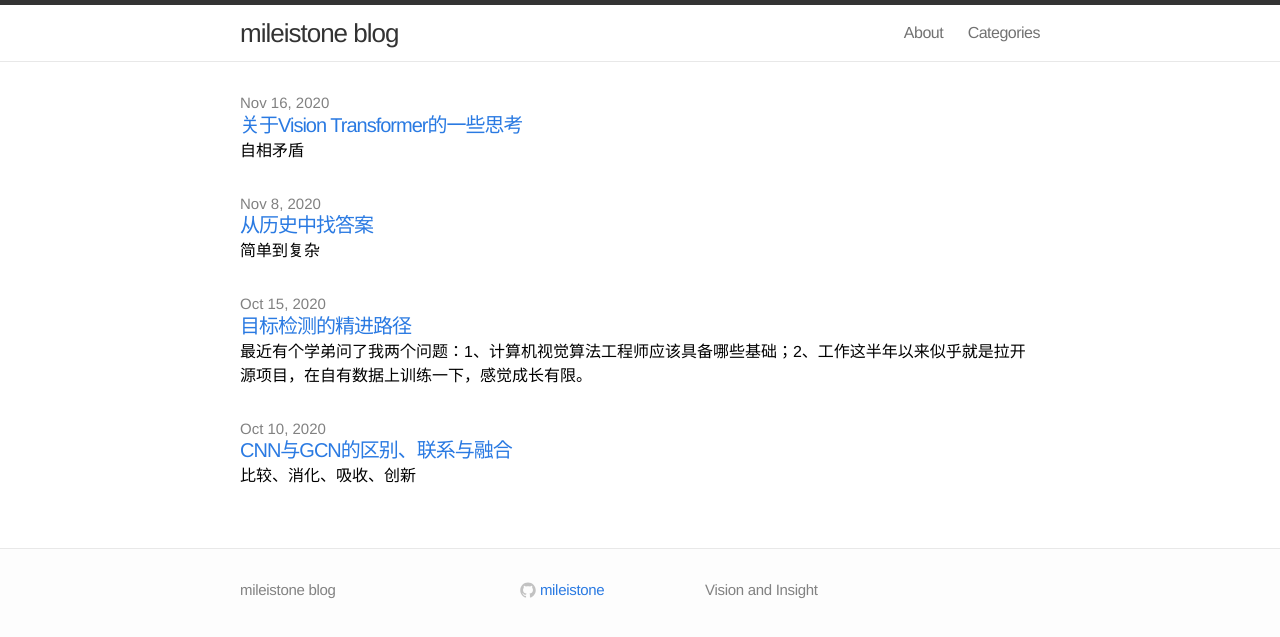
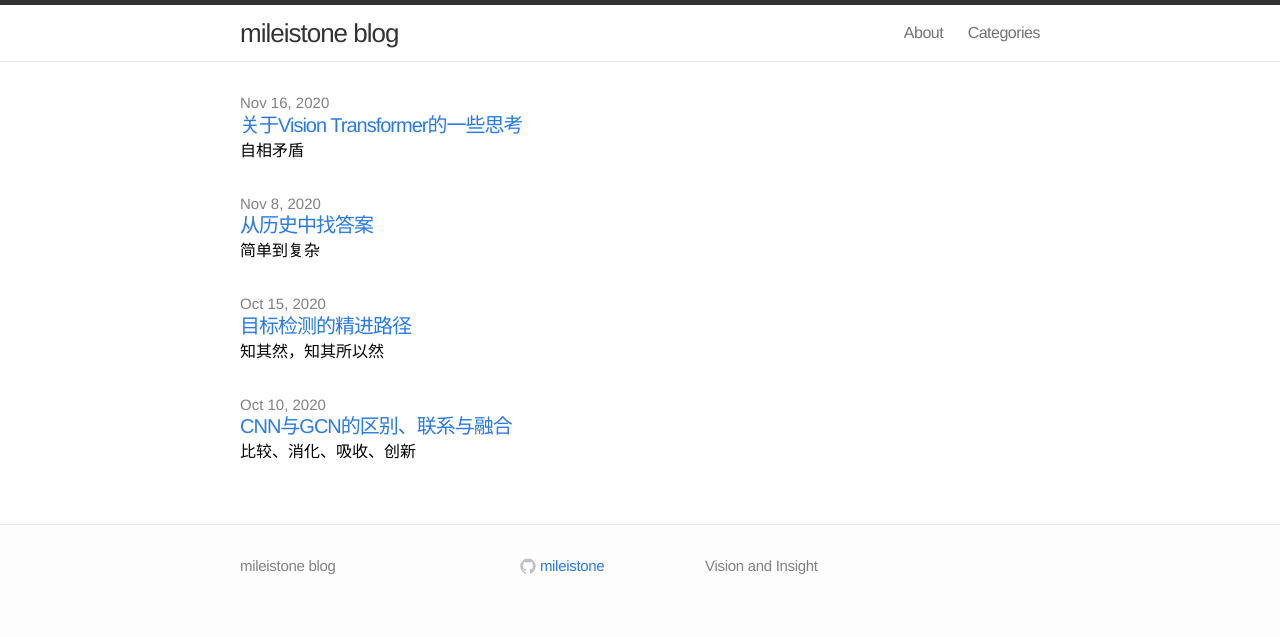
Before and after one commit to mileistone/mileistone.github.io, a Jekyll site: the page built from index.html, in a window 1280 px wide. Shown: the top 637 px of the page. Built offline with Jekyll 4.4.1, drawn with Linux system fonts in a browser that asks for light colours.

Commit message:
Update 2020-10-15-how-to-learn-object-detection.md

```diff
--- a/_posts/2020-10-15-how-to-learn-object-detection.md
+++ b/_posts/2020-10-15-how-to-learn-object-detection.md
@@ -1,7 +1,8 @@
 ---
 layout: post
 comments: true
-title:  "目标检测的精进路径"
+title: 目标检测的精进路径
+excerpt: 知其然，知其所以然
 categories: Work
 date: 2020-10-15 11:00:00
 ---
```
